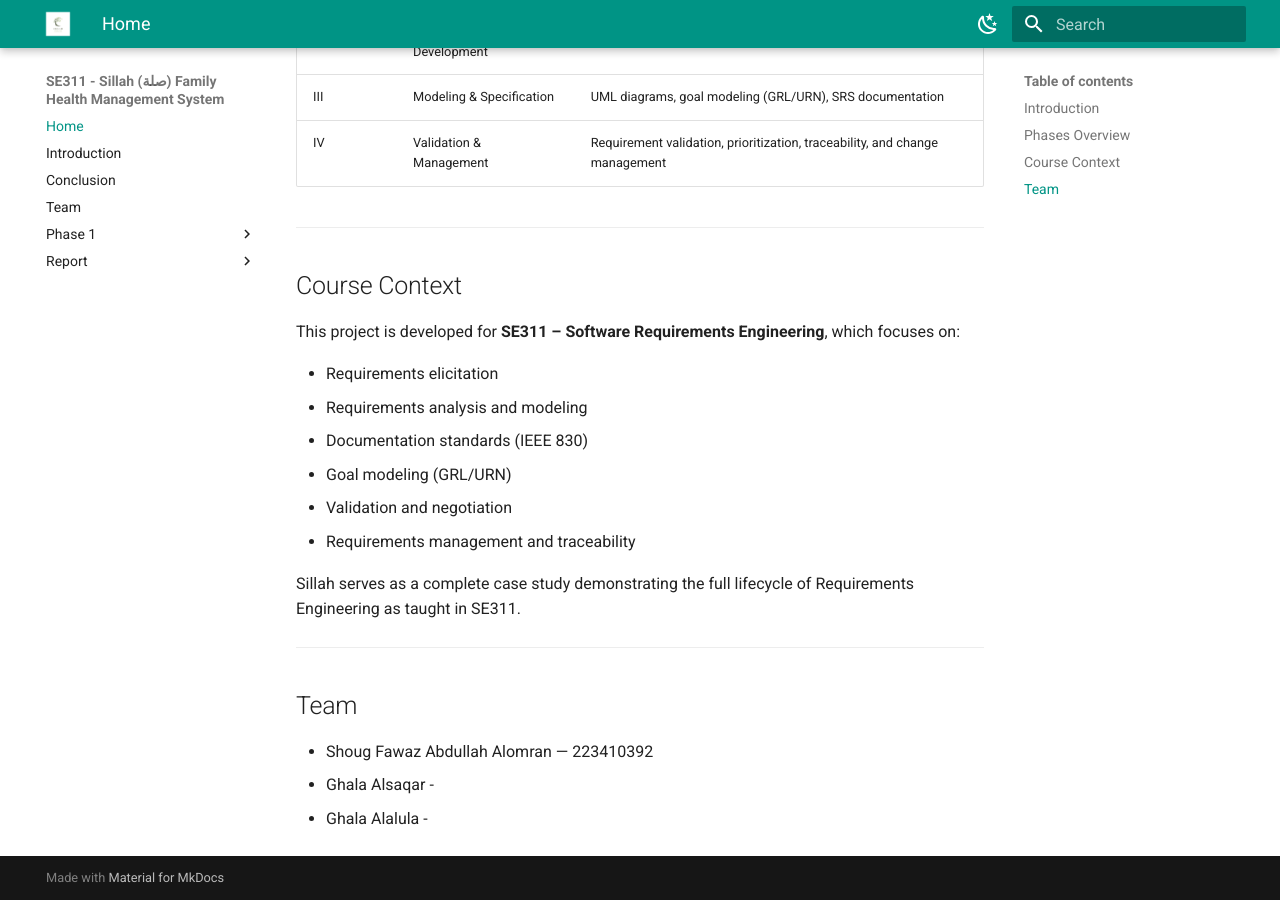
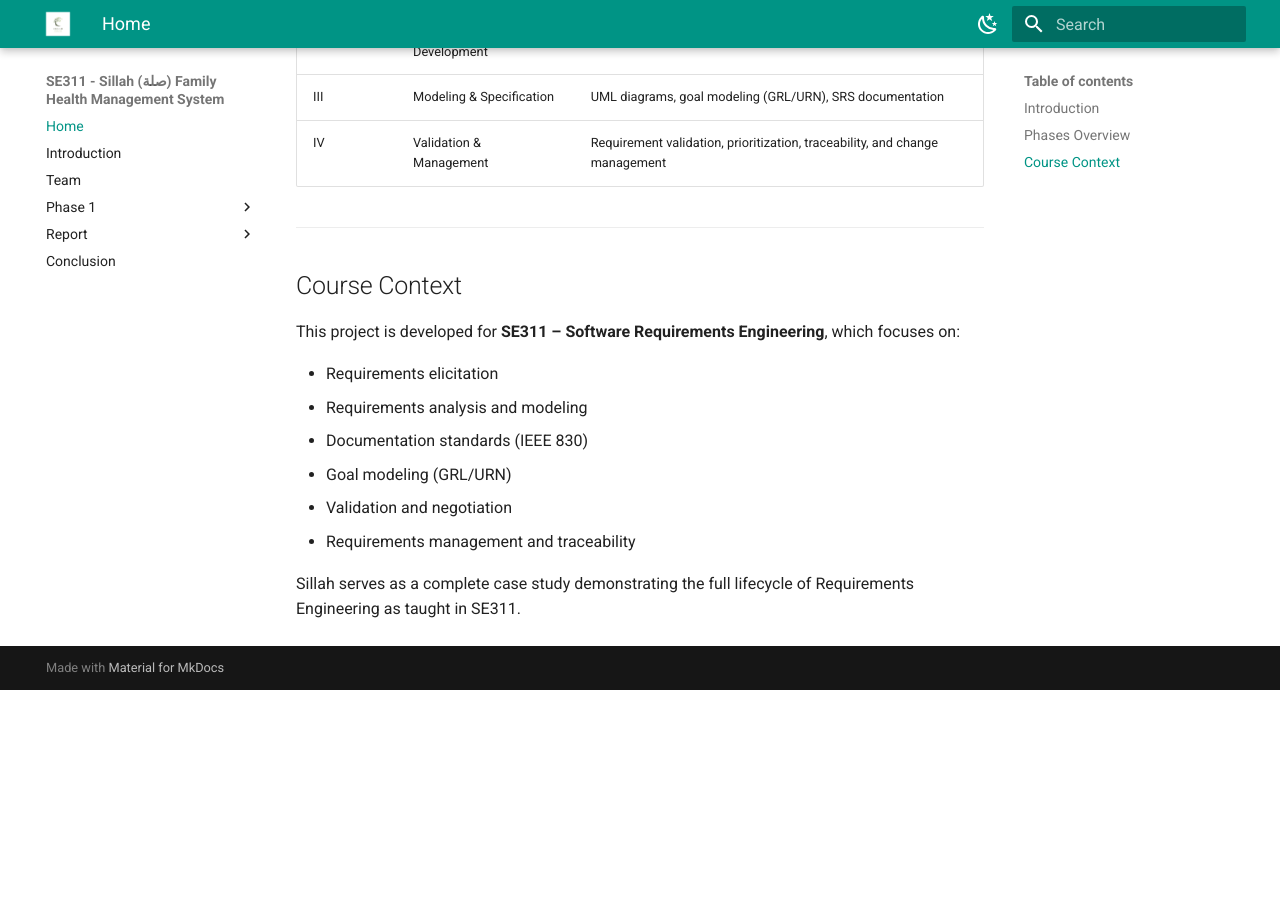
Before and after one commit to Shoug-Alomran/SE311-Software-Requirements-Analysis, an MkDocs documentation site: the page built from docs/index.md, in a window 1280 px wide and 900 px high, scrolled down 928 px. Built offline with MkDocs 1.6.1 and Material for MkDocs 9.7.7, drawn with Linux system fonts in a browser that asks for light colours; after the commit the page ends 1618 px from its top, so only the background shows below that.

Commit message:
Rearanged

```diff
--- a/docs/index.md
+++ b/docs/index.md
@@ -41,11 +41,3 @@ This project is developed for **SE311 – Software Requirements Engineering**, w
 - Requirements management and traceability
 
 Sillah serves as a complete case study demonstrating the full lifecycle of Requirements Engineering as taught in SE311.
-
----
-
-## Team
-
-- Shoug Fawaz Abdullah Alomran — 223410392
-- Ghala Alsaqar -
-- Ghala Alalula -
--- a/mkdocs.yml
+++ b/mkdocs.yml
@@ -28,7 +28,6 @@ theme:
 nav:
   - Home: index.md
   - Introduction: introduction.md
-  - Conclusion: conclusion.md
   - Team: team.md
   - Phase 1:
     - Overview: Phase 1/index.md
@@ -37,6 +36,7 @@ nav:
     - Business Context: Phase 1/business-context.md
   - Report:
       - View & Download: report/report.md
+  - Conclusion: conclusion.md
 
 markdown_extensions:
   - admonition
```
